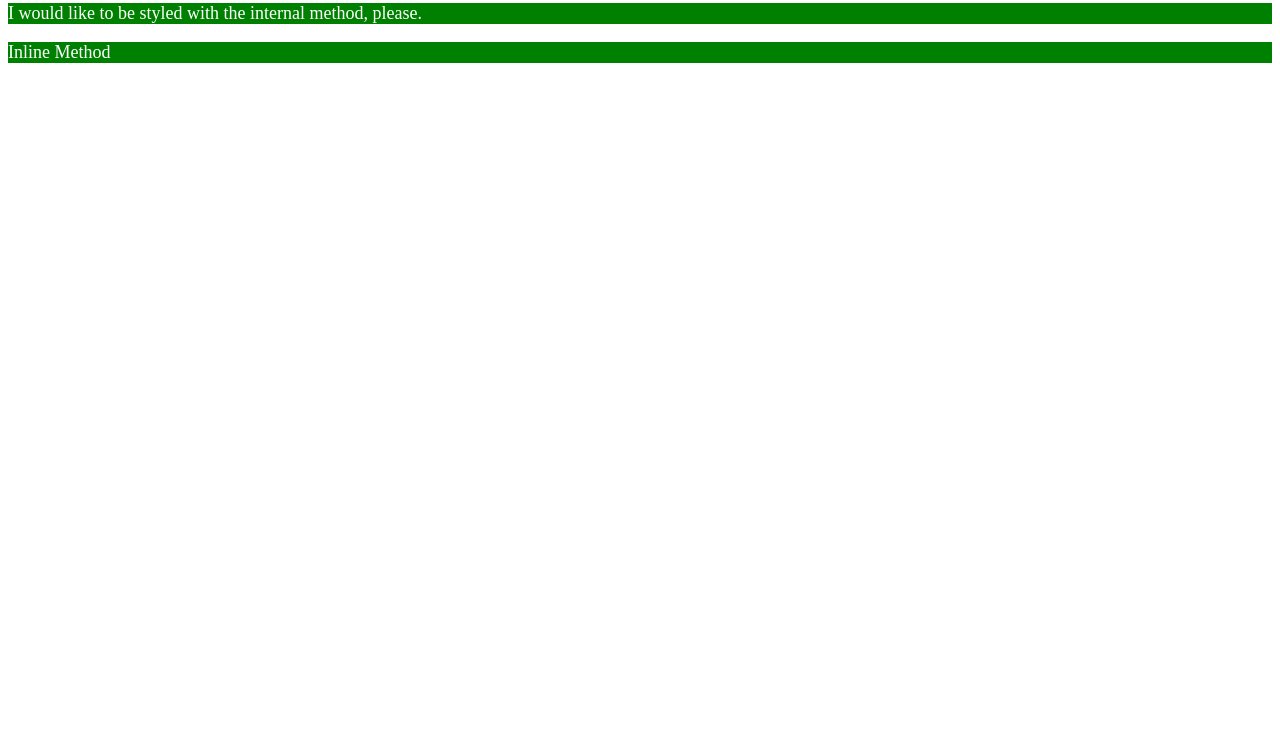
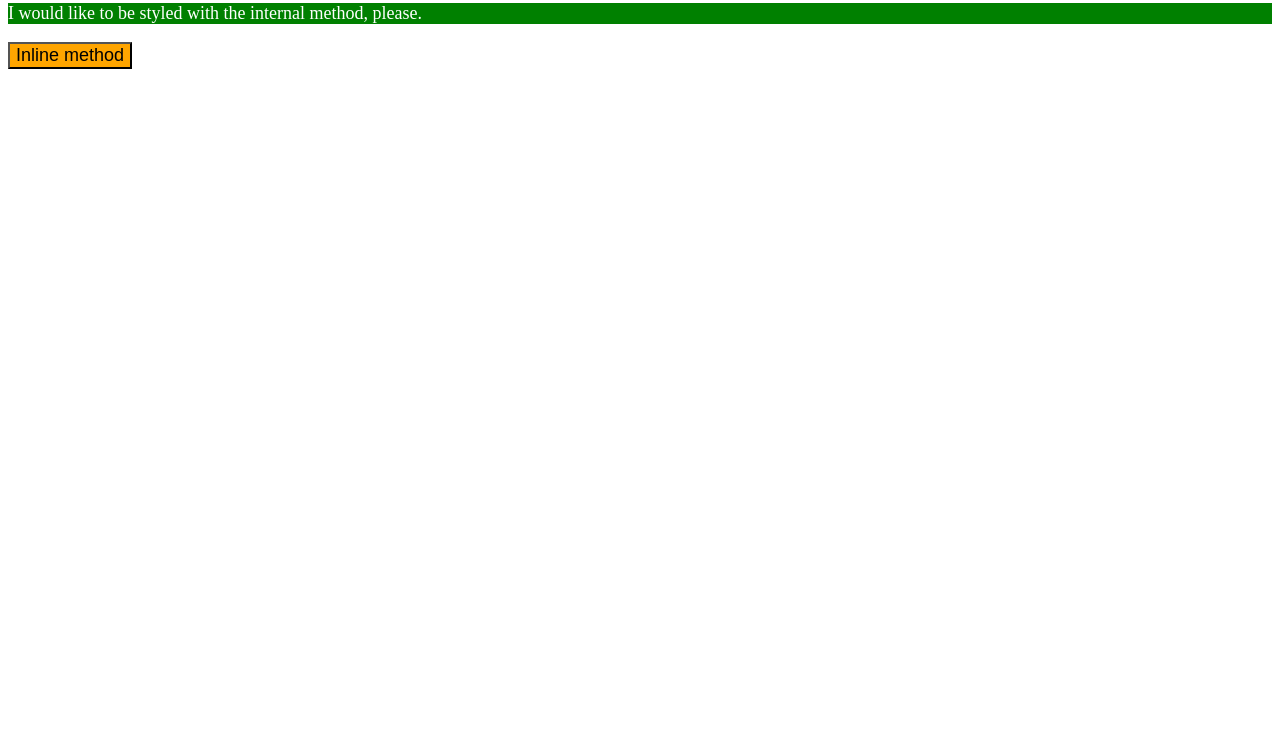
Before and after one commit to codingwithbri/git_test, a plain HTML site: page index.html in a window 1280 px wide. Shown: the part 60-800 px from the top of the page. Drawn offline with Linux system fonts and the light colour scheme.

Commit message:
added button

```diff
--- a/index.html
+++ b/index.html
@@ -10,7 +10,7 @@
 <body>
     <div>Style me via the external method!</div>
     <p>I would like to be styled with the internal method, please.</p>
-    <p>Inline Method</p>
+    <button style="background-color: orange; font-size: 18px;">Inline method</button>
 
 <style>
     p
```
Also changed, not shown: foundations.css (line endings or trailing spaces).
